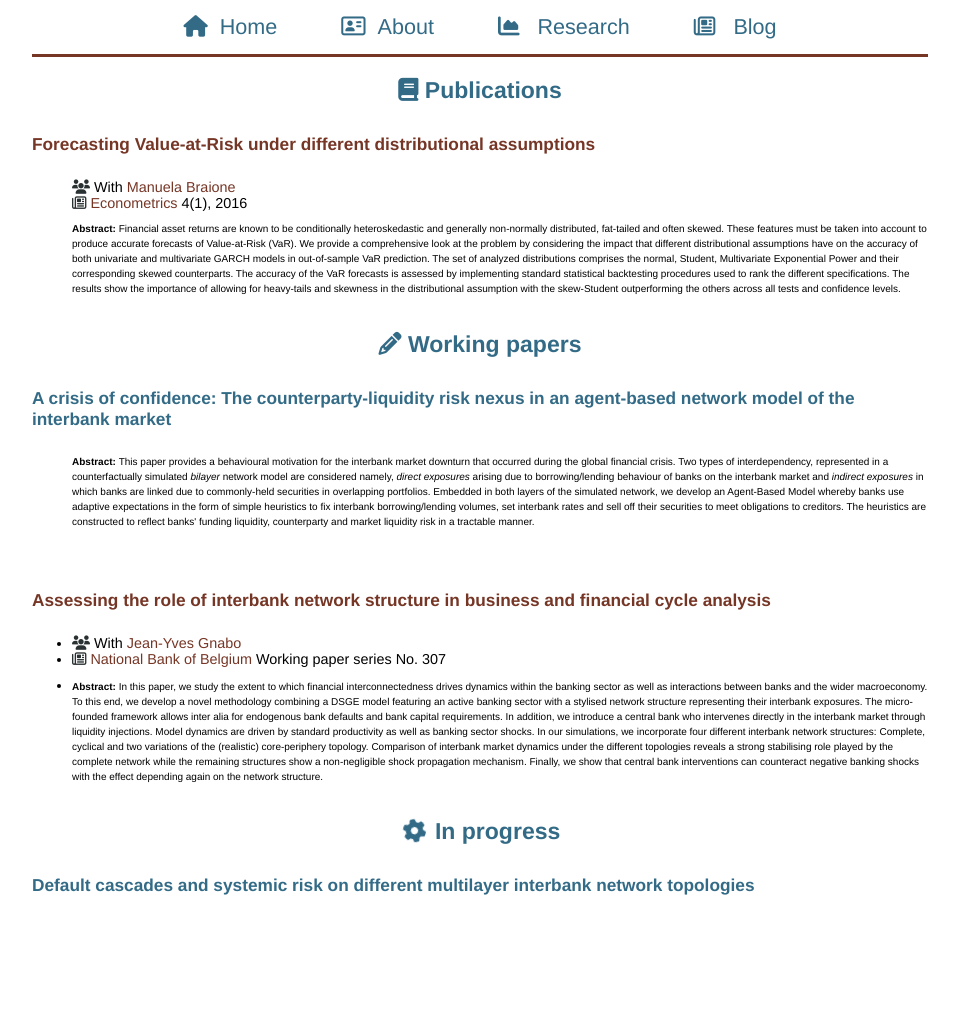
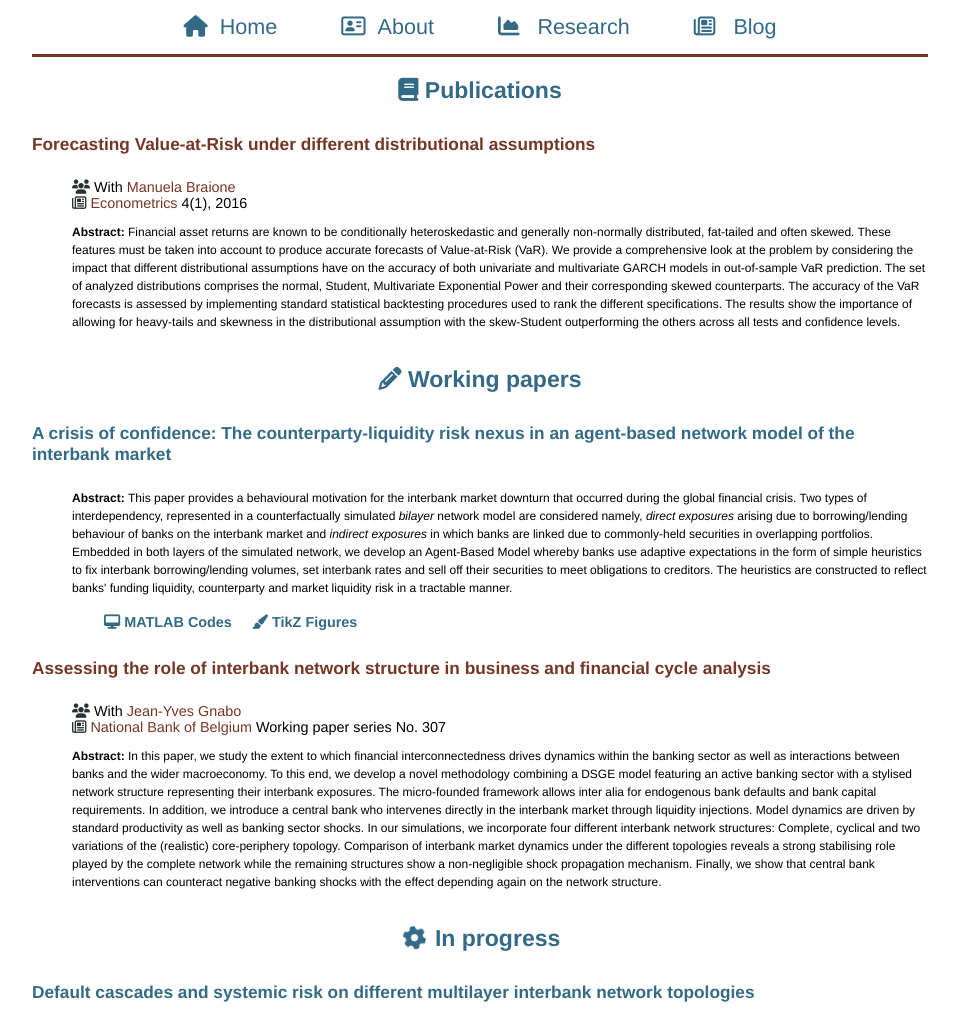
Before and after one commit to nscholtes/nscholtes.github.io, a Jekyll site: the page built from research.html, in a window 1280 px wide. Shown: the whole page, without its empty margins (160-1119 px from the left). Built offline with Jekyll 4.4.1, drawn with Linux system fonts in a browser that asks for light colours; nearby versions of some CDN libraries; before the commit the page ends 906 px from its top, so only the background shows below that.

Commit message:
Update research.html

```diff
--- a/research.html
+++ b/research.html
@@ -8,21 +8,21 @@
 		<li><i class="fa fa-users" style="color: #2A3132;"></i> With
  <a href="https://independent.academia.edu/ManuelaBraione">Manuela Braione</a></i></li>
 <li> <i class="fa fa-newspaper-o" style="color: #2A3132;"></i> <a href="http://www.mdpi.com/journal/econometrics">Econometrics</a> 4(1), 2016</li>
-<li><p style="font-size:10px"><b>Abstract: </b>  Financial asset returns are known to be conditionally heteroskedastic and generally non-normally distributed, fat-tailed and often skewed. These features must be taken into account to produce accurate forecasts of Value-at-Risk (VaR). We provide a comprehensive look at the problem by considering the impact that different distributional assumptions have on the accuracy of both univariate and multivariate GARCH models in out-of-sample VaR prediction. The set of analyzed distributions comprises the normal, Student, Multivariate Exponential Power and their corresponding skewed counterparts. The accuracy of the VaR forecasts is assessed by implementing standard statistical backtesting procedures used to rank the different specifications. The results show the importance of allowing for heavy-tails and skewness in the distributional assumption with the skew-Student outperforming the others across all tests and confidence levels.</p> </li>
+<li><p style="font-size:12px"><b>Abstract: </b>  Financial asset returns are known to be conditionally heteroskedastic and generally non-normally distributed, fat-tailed and often skewed. These features must be taken into account to produce accurate forecasts of Value-at-Risk (VaR). We provide a comprehensive look at the problem by considering the impact that different distributional assumptions have on the accuracy of both univariate and multivariate GARCH models in out-of-sample VaR prediction. The set of analyzed distributions comprises the normal, Student, Multivariate Exponential Power and their corresponding skewed counterparts. The accuracy of the VaR forecasts is assessed by implementing standard statistical backtesting procedures used to rank the different specifications. The results show the importance of allowing for heavy-tails and skewness in the distributional assumption with the skew-Student outperforming the others across all tests and confidence levels.</p> </li>
 
 	</ul>
 <h2><i class="fa fa-pencil" style="color: #336B87;"></i> Working papers</h2>
 	<h3> A crisis of confidence: The counterparty-liquidity risk nexus in an agent-based network model of the interbank market</h3>
 	<ul style="list-style: none;">
-		<li><p style="font-size:10px"><b>Abstract: </b> This paper provides a behavioural motivation for the interbank market downturn that occurred during the global financial crisis. Two types of interdependency, represented in a counterfactually simulated <i>bilayer</i> network model are considered namely, <i>direct exposures</i> arising due to borrowing/lending behaviour of banks on the interbank market and <i>indirect exposures</i> in which banks are linked due to commonly-held securities in overlapping portfolios. Embedded in both layers of the simulated network, we develop an Agent-Based Model whereby banks use adaptive expectations in the form of simple heuristics to fix interbank borrowing/lending volumes, set interbank rates and sell off their securities to meet obligations to creditors. The heuristics are constructed to reflect banks' funding liquidity, counterparty and market liquidity risk in a tractable manner. </p> </li>
-		          <p class="text-center">&nbsp &nbsp  &nbsp &nbsp <a target="_blank"  style="color:#FFFFFF;" https://github.com/nscholtes/Confidence-Crises" aria-hidden="true"><i class="fa fa-desktop" aria-hidden="true"></i> <b>MATLAB Codes</b></a> &nbsp &nbsp  <a target="_blank"  style="color:#FFFFFF;" href="https://github.com/nscholtes/TiKZ-figures/tree/master/ABM" aria-hidden="true"><i class="fa fa-paint-brush" aria-hidden="true"></i> <b>TikZ Figures</b></a>
+		<li><p style="font-size:12px"><b>Abstract: </b> This paper provides a behavioural motivation for the interbank market downturn that occurred during the global financial crisis. Two types of interdependency, represented in a counterfactually simulated <i>bilayer</i> network model are considered namely, <i>direct exposures</i> arising due to borrowing/lending behaviour of banks on the interbank market and <i>indirect exposures</i> in which banks are linked due to commonly-held securities in overlapping portfolios. Embedded in both layers of the simulated network, we develop an Agent-Based Model whereby banks use adaptive expectations in the form of simple heuristics to fix interbank borrowing/lending volumes, set interbank rates and sell off their securities to meet obligations to creditors. The heuristics are constructed to reflect banks' funding liquidity, counterparty and market liquidity risk in a tractable manner. </p> </li>
+		          <p class="text-center">&nbsp &nbsp  &nbsp &nbsp <a target="_blank"  style="color:#336B87;" https://github.com/nscholtes/Confidence-Crises" aria-hidden="true"><i class="fa fa-desktop" aria-hidden="true"></i> <b>MATLAB Codes</b></a> &nbsp &nbsp  <a target="_blank"  style="color:#336B87;" href="https://github.com/nscholtes/TiKZ-figures/tree/master/ABM" aria-hidden="true"><i class="fa fa-paint-brush" aria-hidden="true"></i> <b>TikZ Figures</b></a>
 	</ul>
 	<!-- Break -->
 	<h3><a href="https://www.nbb.be/doc/ts/publications/wp/wp307en.pdf">Assessing the role of interbank network structure in business and financial cycle analysis</a> </h3>
-	<ul>
+	<ul style="list-style: none;">
 		<li><i class="fa fa-users" style="color: #2A3132;"></i> With <a href="https://sites.google.com/site/jygnabo/">Jean-Yves Gnabo</a></i></li>
 		<li> <i class="fa fa-newspaper-o" style="color: #2A3132;"></i> <a href="https://www.nbb.be/en/publications-and-research/research-cooperation/conference/international-conference-2016-transmission">National Bank of Belgium</a> Working paper series No. 307</li>
-<li><p style="font-size:10px"><b>Abstract: </b>  In this paper, we study the extent to which financial interconnectedness drives dynamics within the banking sector as well as interactions between banks and the wider macroeconomy. To this end, we develop a novel methodology combining a DSGE model featuring an active banking sector with a stylised network structure representing their interbank exposures. The micro-founded framework allows inter alia for endogenous bank defaults and bank capital requirements. In addition, we introduce a central bank who intervenes directly in the interbank market through liquidity injections. Model dynamics are driven by standard productivity as well as banking sector shocks. In our simulations, we incorporate four different interbank network structures: Complete, cyclical and two variations of the (realistic) core-periphery topology. Comparison of interbank market dynamics under the different topologies reveals a strong stabilising role played by the complete network while the remaining structures show a non-negligible shock propagation mechanism. Finally, we show that central bank interventions can counteract negative banking shocks with the effect depending again on the network structure.</p> </li>
+<li><p style="font-size:12px"><b>Abstract: </b>  In this paper, we study the extent to which financial interconnectedness drives dynamics within the banking sector as well as interactions between banks and the wider macroeconomy. To this end, we develop a novel methodology combining a DSGE model featuring an active banking sector with a stylised network structure representing their interbank exposures. The micro-founded framework allows inter alia for endogenous bank defaults and bank capital requirements. In addition, we introduce a central bank who intervenes directly in the interbank market through liquidity injections. Model dynamics are driven by standard productivity as well as banking sector shocks. In our simulations, we incorporate four different interbank network structures: Complete, cyclical and two variations of the (realistic) core-periphery topology. Comparison of interbank market dynamics under the different topologies reveals a strong stabilising role played by the complete network while the remaining structures show a non-negligible shock propagation mechanism. Finally, we show that central bank interventions can counteract negative banking shocks with the effect depending again on the network structure.</p> </li>
 	</ul>
 
 <h2><i class="fa fa-cog fa-spin fa-fw" style="color: #336B87;"></i> In progress</h2>
```
